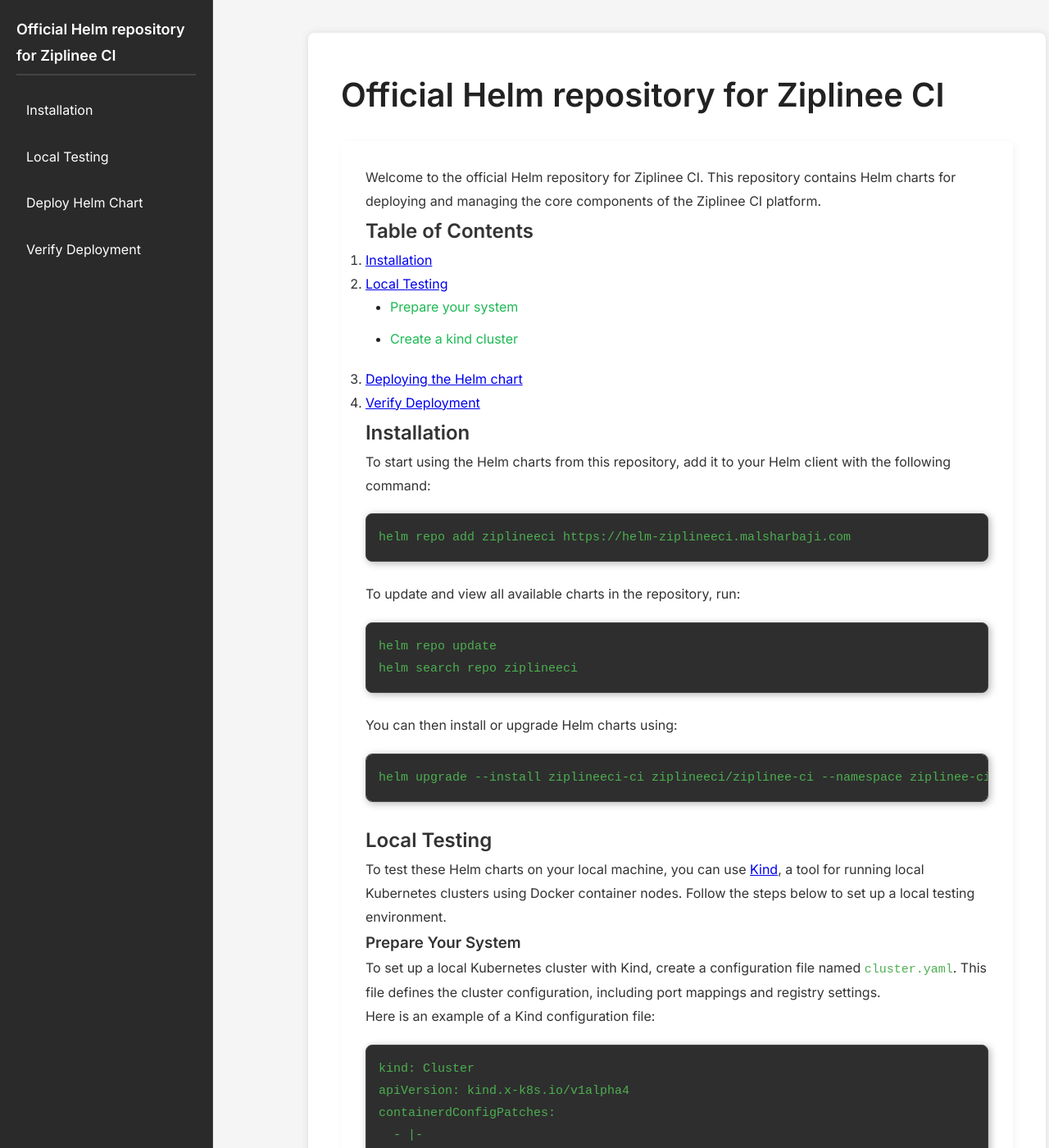
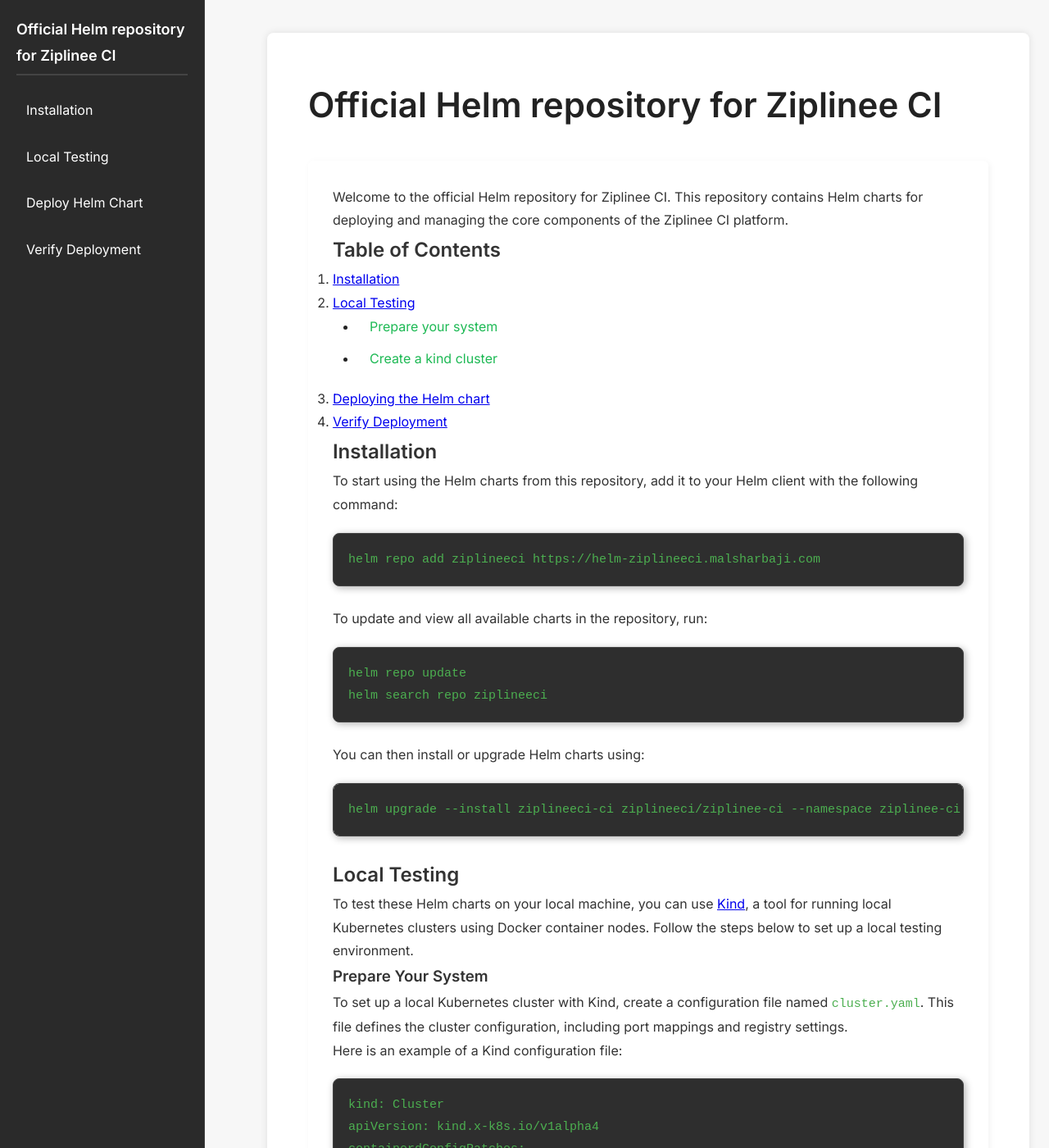
Before and after one commit to ziplineeci/ziplinee-helm-charts, a Jekyll site: the page built from README.md, in a window 1280 px wide and 1400 px high. Shown: the whole window at 82% size. Built offline with Jekyll 4.4.1, drawn with Linux system fonts in a browser that asks for light colours; our own code applies the rules of GitHub Pages for plain Markdown files; the repository's description, which GitHub fills in, is left out.

Commit message:
Fix style spaces

```diff
--- a/assets/css/style.css
+++ b/assets/css/style.css
@@ -9,31 +9,32 @@ body {
     font-family: 'Inter', sans-serif;
     line-height: 1.8;
     color: #333;
-    background-color: #f5f5f5;
+    background-color: #f7f7f7;
     padding: 0;
-    overflow-x: hidden; /* Fix scrollbar issue */
+    overflow-x: hidden; /* Prevent horizontal scrolling */
 }
 
 /* 📌 Layout */
 .container {
     display: flex;
-    max-width: 1200px; /* Reduce width to fit layout better */
+    max-width: 1400px; /* Optimized width */
     margin: auto;
     padding: 40px;
 }
 
 /* 📌 Sidebar */
 .sidebar {
-    width: 260px;
+    width: 250px;
     position: fixed;
     left: 0;
     top: 0;
     height: 100vh;
-    background: #2a2a2a;
+    background: #2a2a2a; /* Darker gray for contrast */
     padding: 20px;
     color: white;
     overflow-y: auto;
     border-right: 1px solid #444;
+    transition: transform 0.3s ease-in-out;
 }
 
 /* Sidebar Title */
@@ -75,23 +76,51 @@ body {
     color: white;
 }
 
+/* 📌 Responsive Sidebar */
+@media (max-width: 768px) {
+    .sidebar {
+        width: 250px;
+        transform: translateX(-100%);
+        position: fixed;
+        z-index: 1000;
+        box-shadow: 2px 0px 10px rgba(0, 0, 0, 0.5);
+    }
+
+    .sidebar.open {
+        transform: translateX(0);
+    }
+
+    .content {
+        margin-left: 0;
+        width: 100%;
+    }
+}
+
 /* 📌 Main Content */
 .content {
-    margin-left: 280px;
-    padding: 40px;
-    max-width: 900px;
-    width: 100%;
+    margin-left: 270px;
+    padding: 50px;
+    max-width: calc(100% - 270px);
     background: white;
     box-shadow: 0px 0px 10px rgba(0, 0, 0, 0.1);
     border-radius: 8px;
 }
 
+/* 📌 Mobile Content */
+@media (max-width: 768px) {
+    .content {
+        margin-left: 0;
+        width: 100%;
+        padding: 20px;
+    }
+}
+
 /* 📌 Header */
 header h1 {
-    font-size: 40px;
+    font-size: 42px;
     font-weight: bold;
     color: #222;
-    margin-bottom: 20px;
+    margin-bottom: 30px;
 }
 
 header p {
@@ -109,7 +138,13 @@ header p {
     box-shadow: 2px 2px 10px rgba(0, 0, 0, 0.1);
 }
 
-/* ToC List */
+.toc h2 {
+    font-size: 22px;
+    margin-bottom: 15px;
+    color: #1DB954;
+}
+
+/* 📌 ToC List */
 .toc ul {
     list-style: none;
     padding-left: 0;
@@ -128,7 +163,7 @@ header p {
     border-radius: 5px;
 }
 
-/* ToC List Links */
+/* 📌 ToC List Links */
 .toc ul li a {
     color: #1DB954;
     text-decoration: none;
@@ -140,10 +175,22 @@ header p {
     color: #25d366;
 }
 
+/* 📌 ToC Sub-Lists - No Special Styling */
+.toc ul ul {
+    padding-left: 0;
+    border-left: none;
+    margin-top: 0;
+}
+
+.toc ul ul li {
+    font-size: 16px;
+    padding-left: 15px;
+}
+
 /* 📌 Code Blocks */
 pre {
     background: #2e2e2e;
-    padding: 15px;
+    padding: 18px;
     border-radius: 8px;
     overflow-x: auto;
     color: #d4d4d4;
@@ -153,7 +200,7 @@ pre {
     margin-top: 20px;
     margin-bottom: 25px;
     width: 100%;
-    max-width: 880px; /* Matches content width */
+    max-width: 980px;
 }
 
 /* Code Styling */
@@ -183,9 +230,22 @@ section {
     margin-bottom: 10px;
     font-size: 16px;
     color: #222;
+    padding-left: 15px;
 }
 
-/* List Links */
+/* 📌 No Special Styling for Sub-Lists */
+.content ul ul {
+    padding-left: 30px;
+    border-left: none;
+    margin-top: 0;
+}
+
+.content ul ul li {
+    font-size: 16px;
+    padding-left: 15px;
+}
+
+/* 📌 List Links */
 .content ul li a {
     color: #1DB954;
     text-decoration: none;
@@ -193,13 +253,24 @@ section {
     transition: color 0.3s;
 }
 
-/* Link Hover Effect */
+/* 📌 Link Hover Effect */
 .content ul li a:hover {
     color: #25d366;
     text-decoration: underline;
 }
 
-/* 📌 Fix Scroll Issues */
+/* 📌 Fix Sidebar Scroll Issues */
 html, body {
     overflow-x: hidden;
 }
+
+/* 📌 Fix Blank Sidebar Issue */
+@media (min-width: 769px) {
+    .sidebar {
+        min-height: 100vh; /* Ensures sidebar takes full height */
+    }
+
+    .content {
+        min-height: 100vh; /* Matches sidebar height */
+    }
+}
```
